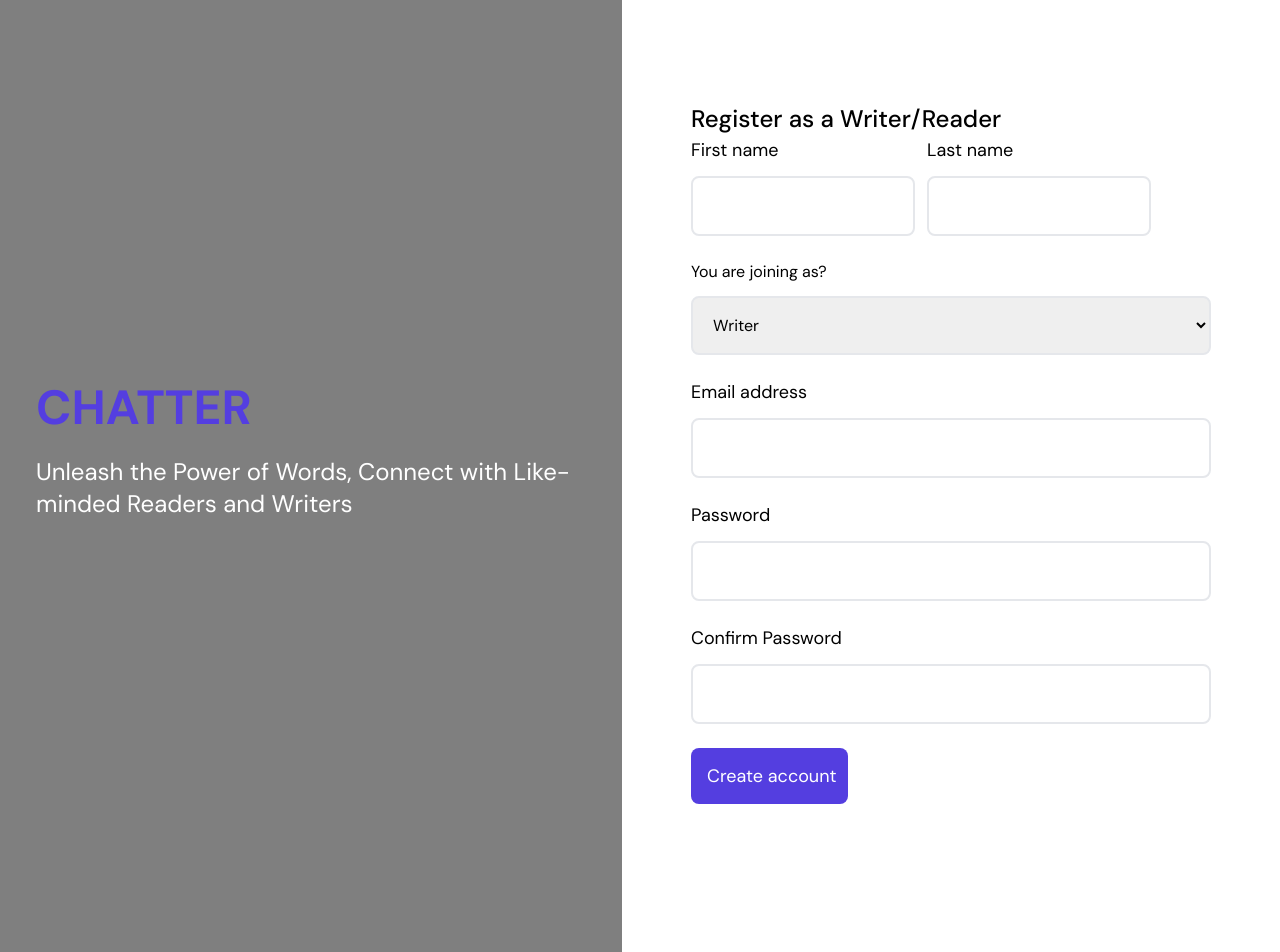
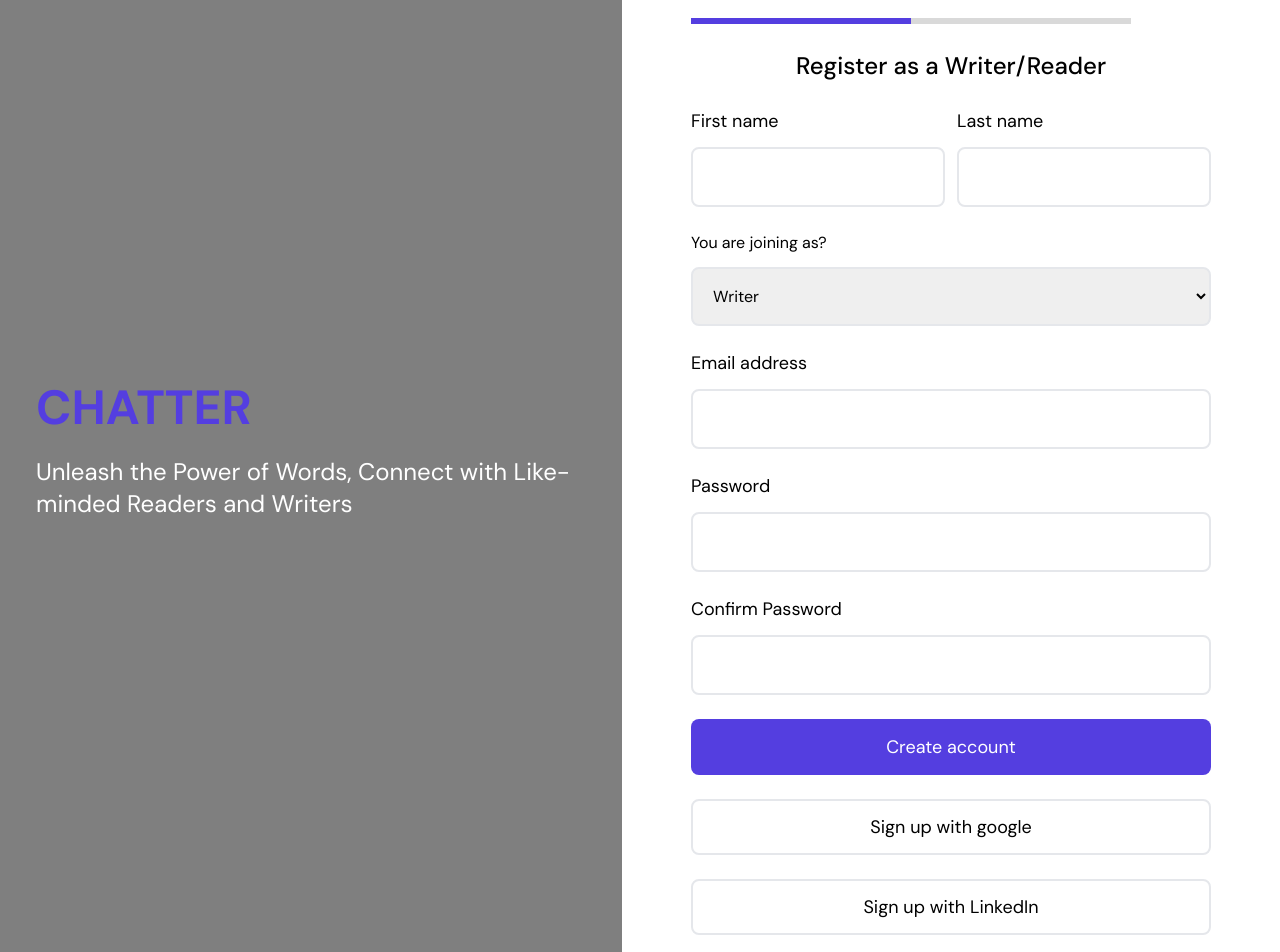
Before and after one commit to missbaah/Chatter, a React (Vite) app: page /signup in a window 1280 px wide. Shown: the part 60-1012 px from the top of the page. Built offline with nearby package versions, Linux system fonts and the light colour scheme.

Commit message:
signup ui complete

```diff
--- a/src/components/base/PrimaryButton.tsx
+++ b/src/components/base/PrimaryButton.tsx
@@ -1,15 +1,17 @@
 type ButtonProps = {
   value: string;
   handleClick: () => void;
+  width?: string;
 };
 
 const PrimaryButton = (props: ButtonProps) => {
+  const { width = "157px" } = props;
   return (
     <input
       type="button"
       value={props.value}
       onClick={props.handleClick}
-      className="text-white text-lg bg-blue-500 py-2 px-4 w-[157px] h-[56px] rounded-lg"
+      className={`text-white text-lg bg-blue-500 py-2 px-4 w-[${width}] h-[56px] rounded-lg`}
     />
   );
 };
--- a/src/components/base/SecondaryButton.tsx
+++ b/src/components/base/SecondaryButton.tsx
@@ -1,15 +1,19 @@
 type ButtonProps = {
   value: string;
   handleClick: () => void;
+  borderColor?: string;
+  width?: string;
 };
 
 const SecondaryButton = (props: ButtonProps) => {
+  const { borderColor = "blue-500" } = props;
+  const { width = "157px" } = props;
   return (
     <input
       type="button"
       value={props.value}
       onClick={props.handleClick}
-      className="text-black-700 text-lg border-solid border-2 border-blue-500 py-2 px-4 w-[157px] h-[56px] rounded-lg"
+      className={`text-black-700 text-lg border-solid border-2 border-[${borderColor}] py-2 px-4 w-[${width}] h-[56px] rounded-lg`}
     />
   );
 };
--- a/src/components/forms/Input.tsx
+++ b/src/components/forms/Input.tsx
@@ -1,12 +1,14 @@
 type InputProps = {
   label: string;
   type: string;
+  width?: string;
 };
 
 const Input = (props: InputProps) => {
+  const { width = "520px" } = props;
   return (
-    <div className="flex flex-col gap-3">
-      <label className="sub-text">{props.label}</label>
+    <div className={`flex flex-col gap-3 w-[${width}] flex-1`}>
+      <label className="sub-text ">{props.label}</label>
       <input
         type={props.type}
         className={`border-solid border-2 p-4 rounded-lg`}
--- a/src/routes/Home.tsx
+++ b/src/routes/Home.tsx
@@ -1,5 +1,5 @@
 import Logo from "../components/base/Logo";
-import NavLink from "../components/NavLink";
+import NavLink from "../components/base/NavLink";
 import PrimaryButton from "../components/base/PrimaryButton";
 import SecondaryButton from "../components/base/SecondaryButton";
 import aboutpic1 from "../assets/aboutpic1.png";
--- a/src/routes/SignUp.tsx
+++ b/src/routes/SignUp.tsx
@@ -1,5 +1,6 @@
 import Logo from "../components/base/Logo";
 import PrimaryButton from "../components/base/PrimaryButton";
+import SecondaryButton from "../components/base/SecondaryButton";
 import Input from "../components/forms/Input";
 
 const SignUp = () => {
@@ -16,11 +17,24 @@ const SignUp = () => {
       </section>
       <section className="flex flex-col items-center justify-center flex-1 ">
         <div className="w-[520px]">
-          <h3 className="heading3">Register as a Writer/Reader</h3>
+          <div id="progressbar" className="flex flex-col gap-6">
+            <section className="flex justify-between w-[440px]">
+              <h4 className="uppercase font-bold text-base">Register</h4>
+              <h4 className="uppercase font-bold text-base">Login</h4>
+            </section>
+            <section className="flex">
+              <div className="w-[220px] h-[6px] bg-blue-500"></div>
+              <div className="w-[220px] h-[6px] bg-[#D9D9D9]"></div>
+            </section>
+            <h3 className="heading3 text-center mb-6">
+              Register as a Writer/Reader
+            </h3>
+          </div>
+
           <form action="" className="flex flex-col gap-6">
-            <div className="flex gap-3 ">
-              <Input label="First name" type="text" />
-              <Input label="Last name" type="text" />
+            <div className="flex gap-3">
+              <Input label="First name" type="text" width="252px" />
+              <Input label="Last name" type="text" width="252px" />
             </div>
             <div className="flex flex-col gap-3">
               <label>You are joining as?</label>
@@ -36,7 +50,23 @@ const SignUp = () => {
             <Input label="Email address" type="email" />
             <Input label="Password" type="password" />
             <Input label="Confirm Password" type="password" />
-            <PrimaryButton value="Create account" handleClick={() => {}} />
+            <PrimaryButton
+              value="Create account"
+              handleClick={() => {}}
+              width="529px"
+            />
+            <SecondaryButton
+              value="Sign up with google"
+              handleClick={() => {}}
+              width="529px"
+              borderColor="#D0D0D0"
+            />
+            <SecondaryButton
+              value={`Sign up with LinkedIn`}
+              handleClick={() => {}}
+              width="529px"
+              borderColor="#D0D0D0"
+            />
           </form>
         </div>
       </section>
```
Also changed, not shown: src/assets/icons8-google-48.png (added).
